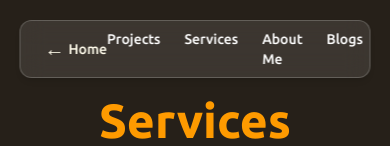
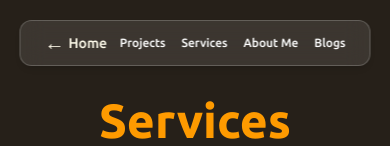
Before and after one commit to SrLuc/naur-portfolio, a Vue app: page /services in a window 390 px wide. Shown: the top 146 px of the page. Built offline with nearby package versions, Linux system fonts and the light colour scheme.

Commit message:
style: changing font size of navbar to mobile view

```diff
--- a/src/components/Navbar.vue
+++ b/src/components/Navbar.vue
@@ -1,7 +1,7 @@
 <template>
   <!-- Navbar -->
   <nav
-    class="fixed top-5 left-1/2 -translate-x-1/2 z-50 w-[90%] md:w-[80%] flex justify-between items-center px-6 py-2 bg-white/10 backdrop-blur-md border border-white/20 rounded-xl shadow-md"
+    class="fixed top-5 left-1/2 -translate-x-1/2 z-50 w-[90%] md:w-[70%] flex justify-between items-center px-6 py-2 bg-white/10 backdrop-blur-md border border-white/20 rounded-xl shadow-md"
   >
     <!-- Botão voltar à esquerda -->
     <RouterLink
@@ -12,7 +12,9 @@
     </RouterLink>
 
     <!-- Links à direita -->
-    <ul class="flex gap-6 md:gap-10 text-white text-sm md:text-base">
+    <ul
+      class="flex gap-4 sm:gap-10 md:gap-5 text-white text-xs sm:text-sm md:text-base"
+    >
       <li>
         <RouterLink to="/projects" class="hover:opacity-80 transition"
           >Projects</RouterLink
```
